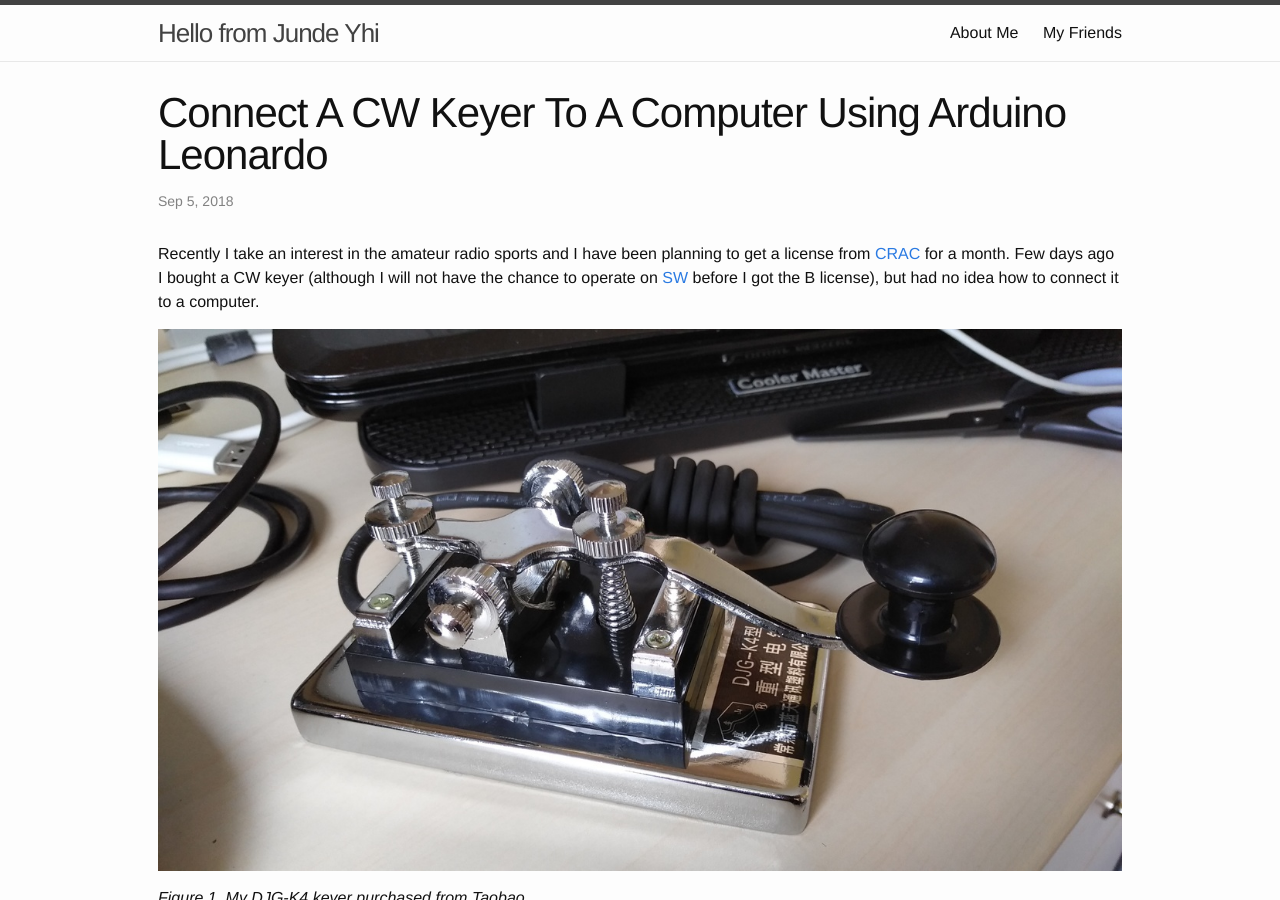
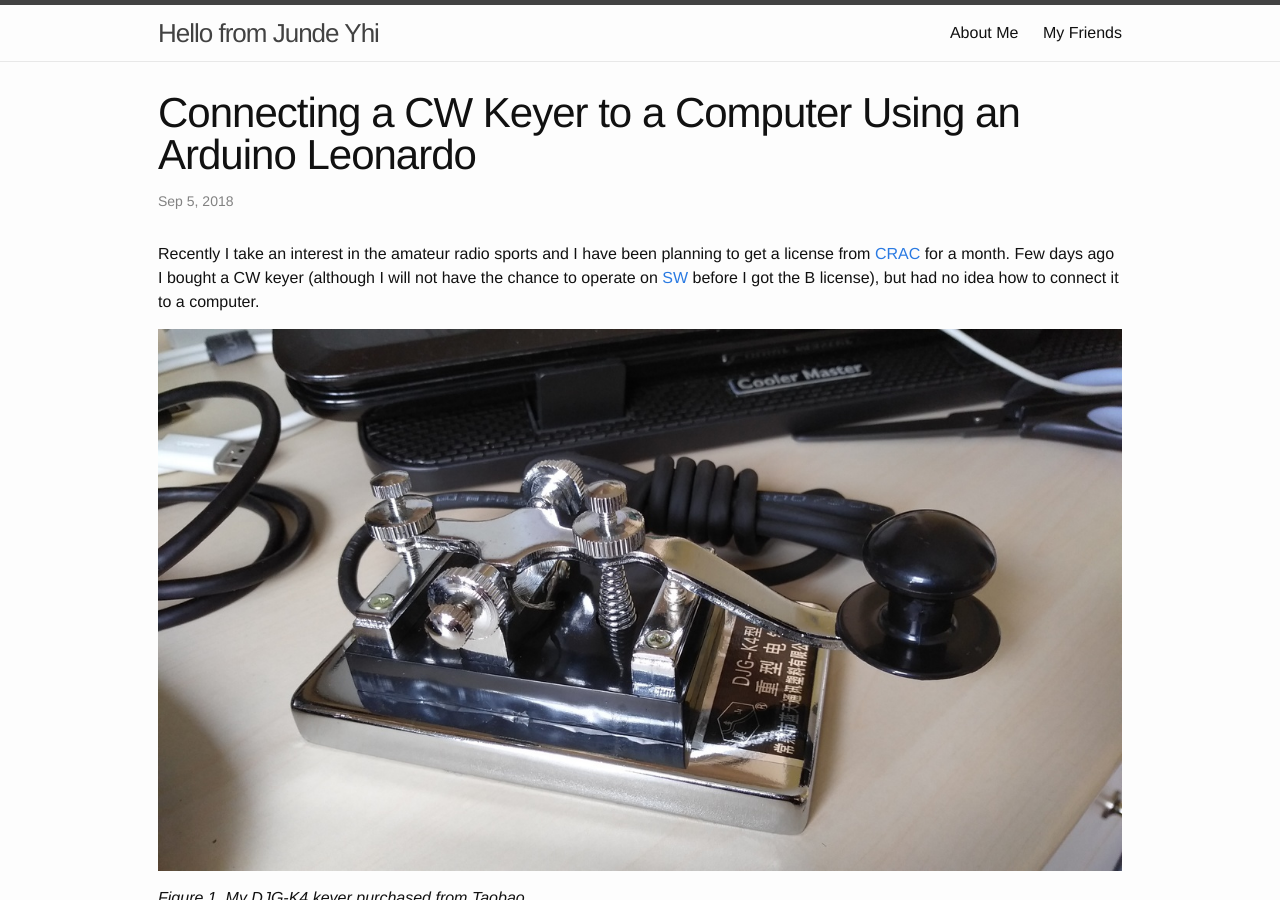
Before and after one commit to lmy441900/lmy441900.github.io, a Jekyll site: the page built from _posts/2018-09-05-connect-a-keyer-to-computer-using-arduino.md, in a window 1280 px wide and 900 px high. Built offline with Jekyll 4.4.1, drawn with Linux system fonts in a browser that asks for light colours.

Commit message:
posts: refine titles
- Correctly capitalize letters in the titles
- Fix some grammar issues

```diff
--- a/_posts/2018-09-05-connect-a-keyer-to-computer-using-arduino.md
+++ b/_posts/2018-09-05-connect-a-keyer-to-computer-using-arduino.md
@@ -1,6 +1,6 @@
 ---
 layout: post
-title:  "Connect A CW Keyer To A Computer Using Arduino Leonardo"
+title:  "Connecting a CW Keyer to a Computer Using an Arduino Leonardo"
 date:   2018-09-05
 categories: en
 ---
```
Also changed, not shown: _posts/2018-03-31-can-ternary-operators-be-an-lvalue-in-c-or-not.md (+1 -1 lines), _posts/2018-09-13-prevent-windows-from-modifying-uefi-boot-sequence.md (+1 -1 lines), _posts/2019-01-22-control-all-widgets-in-gtk-callbacks-with-gtkbuilder.md (+1 -1 lines), _posts/2019-02-06-control-gtk-widgets-on-gtkstack-page-swtich.md (+1 -1 lines).
